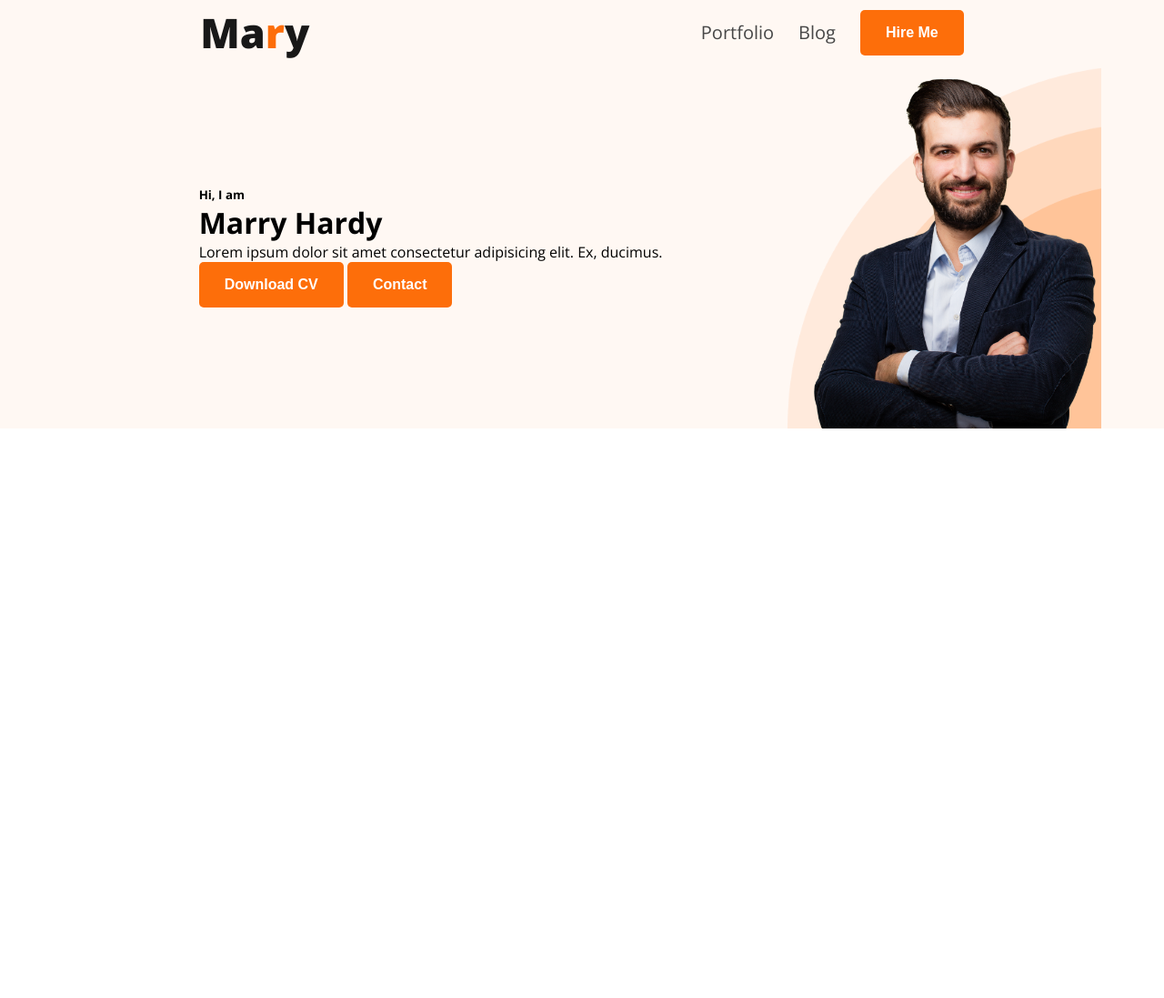
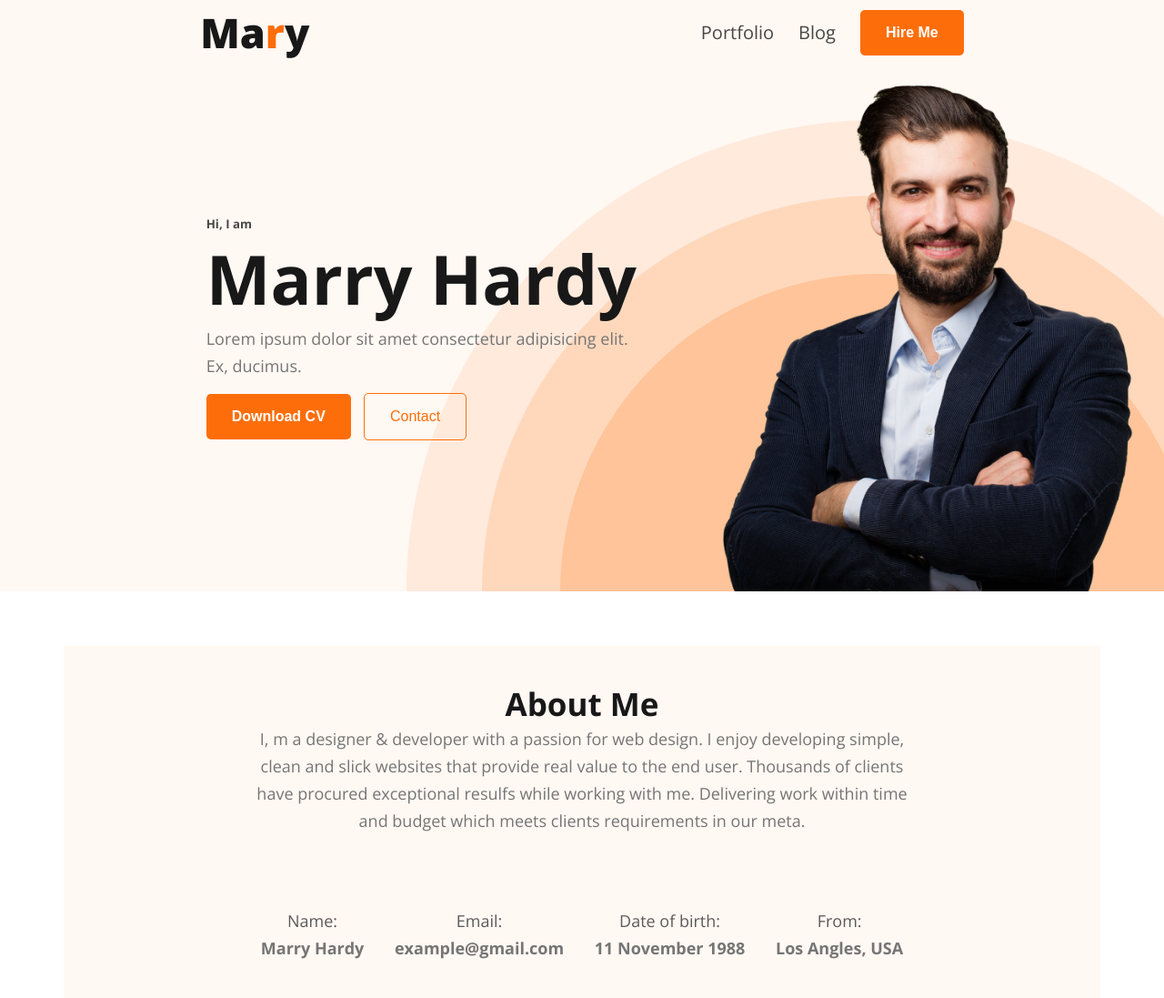
Before and after one commit to Azizul707/developer-portfolio, a plain HTML site: page index.html in a window 1280 px wide. Shown: the whole page at 91% size. Before the commit the page ends 800 px from the top, so only its background shows below. Drawn offline with nearby package versions, Linux system fonts and the light colour scheme.

Commit message:
about section added

```diff
--- a/index.html
+++ b/index.html
@@ -28,20 +28,50 @@
       </nav>
       <div class="nav-banner-container">
         <div class="banner-title-box">
-            <h5>Hi, I am</h5>
-            <h1>Marry Hardy</h1>
-            <p>Lorem ipsum dolor sit amet consectetur adipisicing elit.
-            Ex, ducimus.</p>
-            <button class="nav-button">Download CV</button>
-            <button class="nav-button">Contact</button>
-
+          <h5>Hi, I am</h5>
+          <h1>Marry Hardy</h1>
+          <p>
+            Lorem ipsum dolor sit amet consectetur adipisicing elit. <br />
+            Ex, ducimus.
+          </p>
+          <button class="nav-button">Download CV</button>
+          <button class="nav-button-1">Contact</button>
         </div>
-        <img class="main-image" src="images/hardy.png" alt="">
-
+        <img class="main-image" src="images/hardy.png" alt="" />
       </div>
     </header>
     <nav></nav>
-    <main></main>
+    <main>
+      <section class="about">
+        <h3 class="section-title">About Me</h3>
+        <p class="section-description">
+          I, m a designer & developer with a passion for web design. I enjoy
+          developing simple, clean and slick websites that provide real value to
+          the end user. Thousands of clients have procured exceptional resulfs
+          while working with me. Delivering work within time and budget which
+          meets clients requirements in our meta.
+        </p>
+      </section>
+
+      <div class="about-info-container">
+        <div class="about-info">
+            <h4 class="info-title">Name:</h4>
+            <p class="info-description">Marry Hardy</p>
+          </div>
+          <div class="about-info">
+            <h4 class="info-title">Email:</h4>
+            <p class="info-description">example@gmail.com</p>
+          </div>
+          <div class="about-info">
+            <h4 class="info-title">Date of birth:</h4>
+            <p class="info-description">11 November 1988</p>
+          </div>
+          <div class="about-info">
+            <h4 class="info-title">From:</h4>
+            <p class="info-description">Los Angles, USA</p>
+          </div>
+      </div>
+    </main>
     <footer></footer>
   </body>
 </html>
--- a/style.css
+++ b/style.css
@@ -1,13 +1,11 @@
-@import url("https://fonts.googleapis.com/css2?family=Open+Sans:wght@400;700;800&display=swap");
-
-htm,
-body {
-  font-family: "Open Sans", sans-serif;
-}
 * {
   margin: 0px;
   padding: 0px;
   box-sizing: border-box;
+}
+htm,
+body {
+  font-family: "Open Sans", sans-serif;
 }
 
 /*! nav styles start here  */
@@ -62,24 +60,92 @@ a {
   display: flex;
   justify-content: space-around;
   align-items: center;
+  background-image: url(images/header_bg.png);
+  background-repeat: no-repeat;
+  background-position: bottom right;
 }
-.header-image {
-  border: 1px solid black;
-  width: auto;
-  height: auto;
-  background-image: url(images/header_bg.png);
-  background-position: center;
-  background-size: contain;
-  background-repeat: no-repeat;
+.developer-image {
+  height: 300px;
 }
 .main-image {
-  background-image: url(images/header_bg.png);
-  background-size: cover;
-  background-repeat: no-repeat;
-  background-position-y: center;
-  width: auto;
-  height: 400px;
+  width: 500px;
 }
 .banner-title-box {
-  margin-left: 150px;
+  margin-left: 200px;
+  color: #474747;
+  font-weight: 400;
 }
+.banner-title-box > h1 {
+  color: #181818;
+  font-size: 75px;
+  font-weight: 700;
+}
+.banner-title-box > p {
+  color: #757575;
+  font-family: Open Sans;
+  font-size: 18px;
+  font-style: normal;
+  font-weight: 400;
+  line-height: 30px;
+}
+.banner-title-box .nav-button {
+  margin-top: 15px;
+}
+.banner-title-box .nav-button-1 {
+  margin-top: 15px;
+  margin-left: 10px;
+  cursor: pointer;
+  font-size: 16px;
+  font-weight: 400;
+  padding: 16px 28px;
+  color: #fd6e0a;
+  border: 1px solid #fd6e0a;
+  background-color: transparent;
+  border-radius: 5px;
+}
+main {
+  max-width: 1140px;
+  margin: 0 auto;
+  margin-top: 50px;
+  background-color: #fff8f3;
+}
+.about {
+  padding: 40px 200px;
+}
+.section-title {
+  color: #181818;
+  text-align: center;
+  font-family: Open Sans;
+  font-size: 35px;
+  font-style: normal;
+  font-weight: 700;
+  line-height: normal;
+}
+.section-description {
+  color: #757575;
+  text-align: center;
+  font-size: 18px;
+  font-weight: 400;
+  line-height: 30px;
+}
+.about-info-container {
+  display: flex;
+  justify-content: space-around;
+  align-items: center;
+  padding: 40px 200px;
+}
+.info-title {
+  color: #5c5a5a;
+  text-align: center;
+  font-size: 18px;
+  font-style: normal;
+  font-weight: 400;
+  line-height: 30px;
+}
+.info-description {
+  color: #757575;
+  text-align: center;
+  font-size: 18px;
+  font-weight: 600;
+  line-height: 30px;
+}
```
